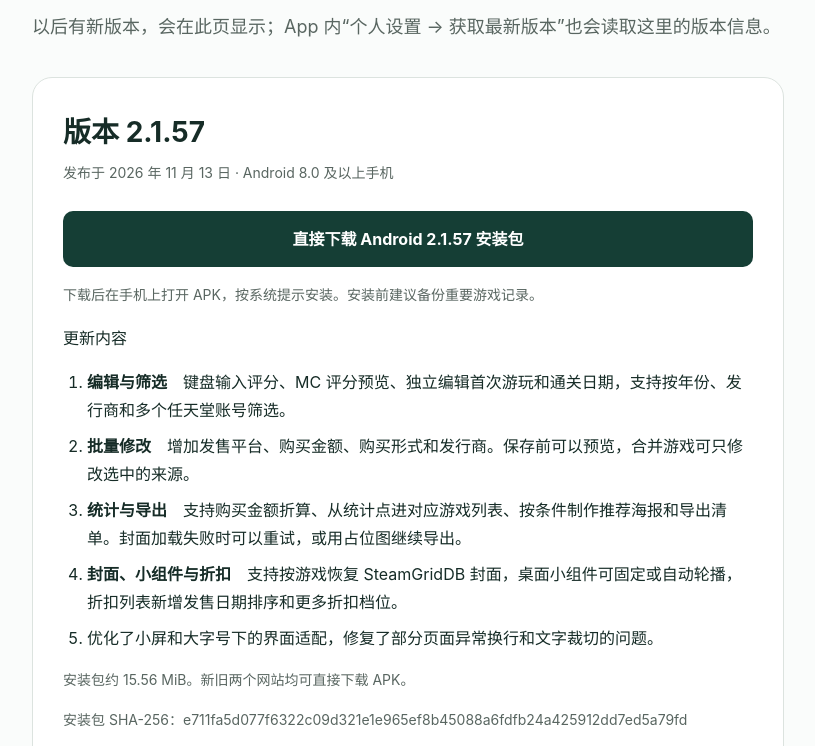
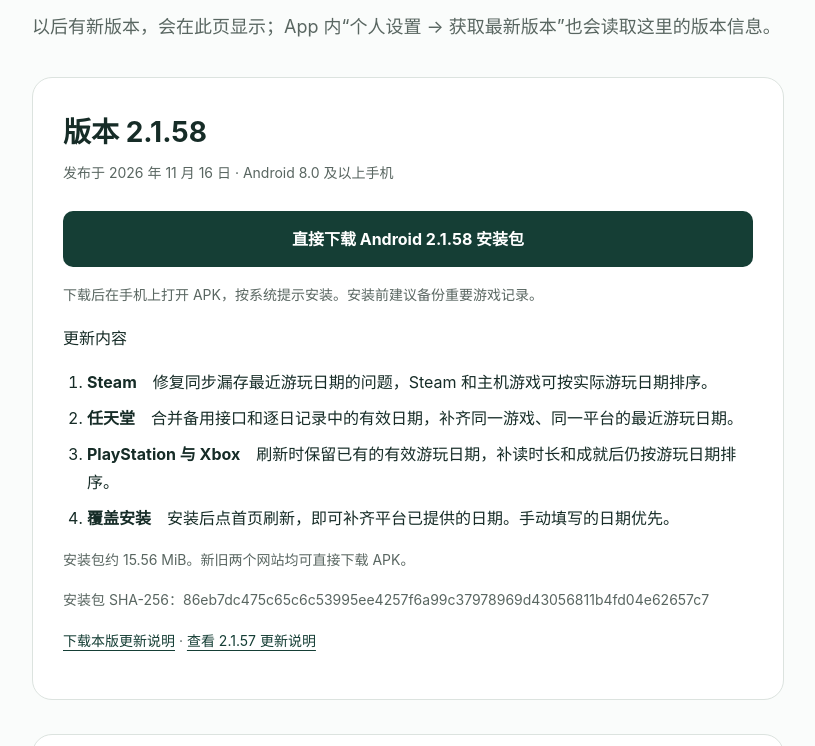
Before and after one commit to Clay10096/game-notes-support, a plain HTML site: page android/index.html in a window 1280 px wide. Shown: the part 186-932 px from the top of the page, without its empty margins (232-1047 px from the left). Drawn offline with Linux system fonts and the light colour scheme.

Commit message:
更新 Android 2.1.58 下载页和更新说明

```diff
--- a/android/index.html
+++ b/android/index.html
@@ -27,21 +27,20 @@
     <h1>获取游戏笔记安卓版</h1>
     <p class="lead">以后有新版本，会在此页显示；App 内“个人设置 → 获取最新版本”也会读取这里的版本信息。</p>
     <section class="card" aria-labelledby="version-title">
-      <h2 id="version-title" class="version">版本 2.1.57</h2>
-      <p class="meta">发布于 2026 年 11 月 13 日 · Android 8.0 及以上手机</p>
-      <a class="button" href="GameNotes-Android-v2.1.57-release.apk" download>直接下载 Android 2.1.57 安装包</a>
+      <h2 id="version-title" class="version">版本 2.1.58</h2>
+      <p class="meta">发布于 2026 年 11 月 16 日 · Android 8.0 及以上手机</p>
+      <a class="button" href="GameNotes-Android-v2.1.58-release.apk" download>直接下载 Android 2.1.58 安装包</a>
       <p class="small">下载后在手机上打开 APK，按系统提示安装。安装前建议备份重要游戏记录。</p>
       <p>更新内容</p>
       <ol>
-        <li><strong>编辑与筛选</strong>　键盘输入评分、MC 评分预览、独立编辑首次游玩和通关日期，支持按年份、发行商和多个任天堂账号筛选。</li>
-        <li><strong>批量修改</strong>　增加发售平台、购买金额、购买形式和发行商。保存前可以预览，合并游戏可只修改选中的来源。</li>
-        <li><strong>统计与导出</strong>　支持购买金额折算、从统计点进对应游戏列表、按条件制作推荐海报和导出清单。封面加载失败时可以重试，或用占位图继续导出。</li>
-        <li><strong>封面、小组件与折扣</strong>　支持按游戏恢复 SteamGridDB 封面，桌面小组件可固定或自动轮播，折扣列表新增发售日期排序和更多折扣档位。</li>
-        <li>优化了小屏和大字号下的界面适配，修复了部分页面异常换行和文字裁切的问题。</li>
+        <li><strong>Steam</strong>　修复同步漏存最近游玩日期的问题，Steam 和主机游戏可按实际游玩日期排序。</li>
+        <li><strong>任天堂</strong>　合并备用接口和逐日记录中的有效日期，补齐同一游戏、同一平台的最近游玩日期。</li>
+        <li><strong>PlayStation 与 Xbox</strong>　刷新时保留已有的有效游玩日期，补读时长和成就后仍按游玩日期排序。</li>
+        <li><strong>覆盖安装</strong>　安装后点首页刷新，即可补齐平台已提供的日期。手动填写的日期优先。</li>
       </ol>
       <p class="small">安装包约 15.56 MiB。新旧两个网站均可直接下载 APK。</p>
-      <p class="small">安装包 SHA-256：e711fa5d077f6322c09d321e1e965ef8b45088a6fdfb24a425912dd7ed5a79fd</p>
-      <p class="small"><a href="release-notes-2.1.57.txt" download>下载本版更新说明</a></p>
+      <p class="small">安装包 SHA-256：86eb7dc475c65c6c53995ee4257f6a99c37978969d43056811b4fd04e62657c7</p>
+      <p class="small"><a href="release-notes-2.1.58.txt" download>下载本版更新说明</a> · <a href="release-notes-2.1.57.txt" download>查看 2.1.57 更新说明</a></p>
     </section>
     <section class="card" aria-labelledby="changes-title">
       <h2 id="changes-title">此前双主题自定义壁纸（2.1.49）</h2>
```
Also changed, not shown: android/latest.json (+5 -5 lines), android/release-notes-2.1.58.txt (added).
